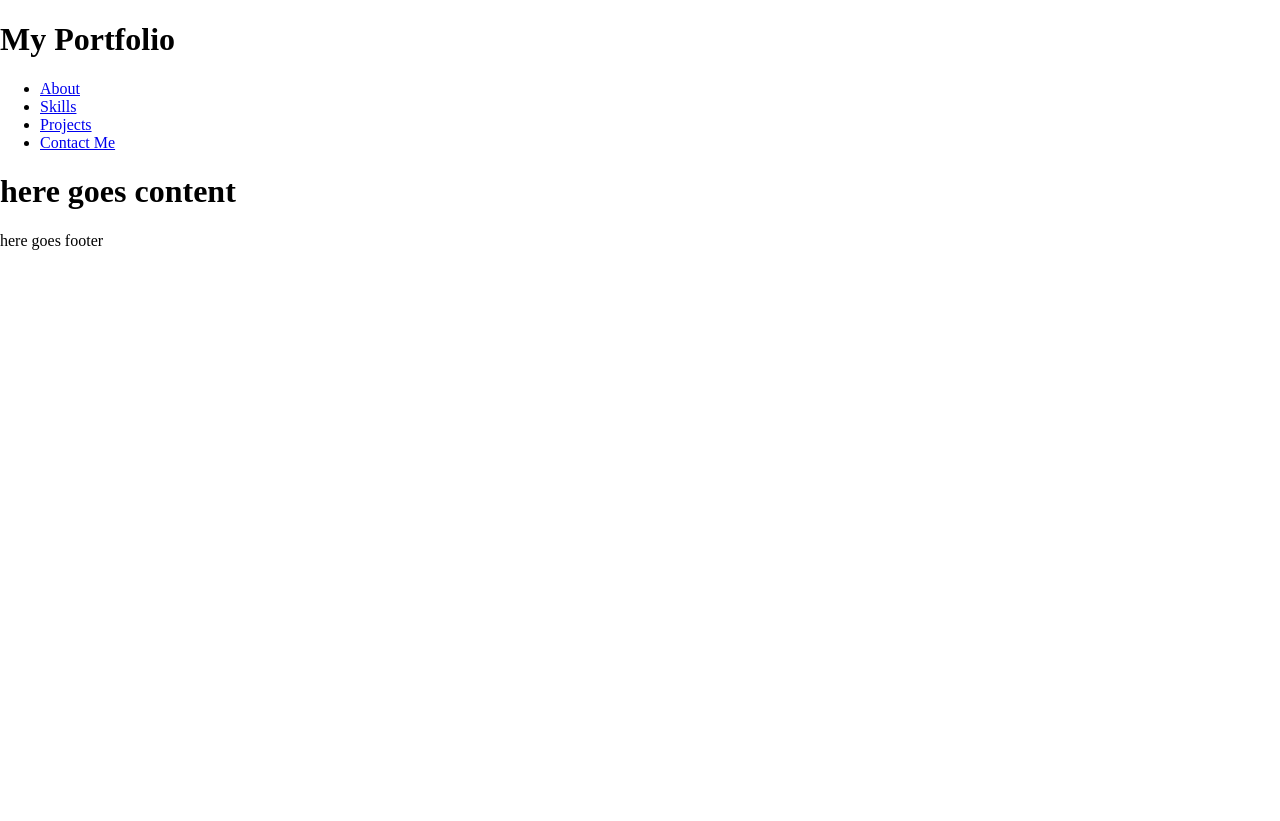
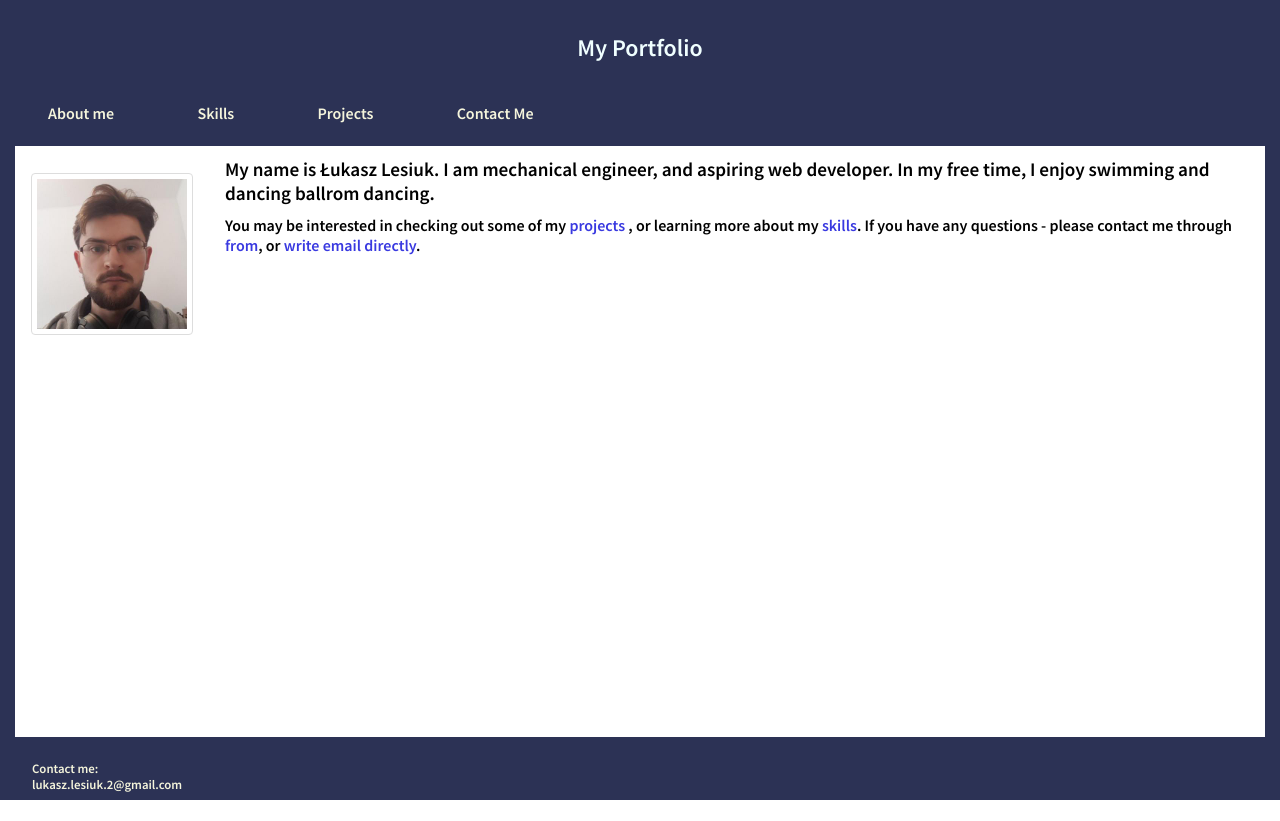
Before and after one commit to lukasz-lesiuk/HomePage, a plain HTML site: page index.html in a window 1280 px wide. After the commit the page ends 800 px from the top, so only its background shows below. Drawn offline with Linux system fonts and the light colour scheme.

Commit message:
created template, filled index page

```diff
--- /dev/null
+++ b/Archive/style.css
@@ -0,0 +1,65 @@
+*{
+    box-sizing: border-box;
+    margin: 0;
+    padding: 0;
+    /* background-color: #24252a; */
+    font-family: 'Source Sans Pro', sans-serif;
+}
+
+body {
+    height: 100%;
+}
+
+header{
+    background-color: rgb(1, 1, 68);
+    height: 100 vh;
+    background-size: cover;
+    background-position: center;
+    display: flex;
+    flex-flow: column;
+    height: 100%;
+}
+
+ul{
+    background-color: rgb(1, 1, 68);
+
+}
+
+ul li {
+    display: inline-block;
+}
+
+h1 {
+    font-size: 1.5rem;
+    font-weight: 500;
+    text-decoration: none;
+}
+
+.pageTitle {
+    color: beige;
+    padding: 2rem;
+}
+
+ul li a{
+    font-size: 1rem;
+    font-weight: 500;
+    text-decoration: none;
+    color: beige;
+    padding: 2rem;
+    /* border: 1p x solid beige; */
+}
+header {
+    display: flex;
+    justify-content: space-between;
+    align-items: center;
+    padding:30px 10%;
+}
+
+.content {
+    flex: 1 1 auto;
+    border: solid 1rem rgb(1, 1, 68);
+}
+
+footer {
+    flex: 0 1 40px;
+}
--- a/index.html
+++ b/index.html
@@ -4,29 +4,40 @@
     <meta charset="UTF-8">
     <title>Lukasz Lesiuk Portfolio</title>
     <meta name="viewport" content="width=device-width, initial-scale=1">
-    <link rel="stylesheet" href="testStyle.css">
+    <link rel="stylesheet" href="style.css">
     <link href="https://fonts.googleapis.com/css2?family=Source+Sans+Pro:wght@600&display=swap" rel="stylesheet">
 </head>
-<body>
-    <header>
-        <div class="main">
-            <h1 class="pageTitle">My Portfolio</h1>
-            <nav>
-                <ul class="nav_links">
-                    <li><a href="#">About</a></li>
-                    <li><a href="#">Skills</a></li>
-                    <li><a href="#">Projects</a></li>
-                    <li><a href="#">Contact Me</a></li>
-                </ul>
-            </nav>
+<div class="box">
+  <header class="row header">
+    <h1 class="pageTitle">My Portfolio</h1>
+    <nav>
+        <ul class="nav_links">
+            <li><a href="index.html">About me</a></li>
+            <li><a href="skills.html">Skills</a></li>
+            <li><a href="projects.html">Projects</a></li>
+            <li><a href="contact.html">Contact Me</a></li>
+        </ul>
+    </nav>
+    </header>
+  <div class="row content">
+    <div class="splitRow">
+        <div class="columnLeft">
+            <img src="resources/myPhoto.jpeg" alt="MyPhoto">
         </div>
-    </header>
-    <div class="content">
-        <h1> here goes content</h1>
+        <div class="columnRight">
+            <h1 class="textHeader">My name is Łukasz Lesiuk. I am mechanical engineer, and aspiring web developer.
+                In my free time, I enjoy swimming and dancing ballrom dancing.
+            </h1>
+            <h2 class="textSmaller">You may be interested in checking out some of my <a class="inTextLink" href="projects.html">projects</a> ,
+                    or learning more about my <a class="inTextLink" href="skills.html">skills</a>.
+                If you have any questions - please contact me through <a class="inTextLink" href="contact.html">from</a>, or <a class="inTextLink" href="mailto:lukasz.lesiuk.2@gmail.com">write email directly</a>.
+            </h2>
+        </div>
     </div>
-    <footer>
-        <hi> here goes footer</hi>
-    </footer>
-</body>
-
+  </div>
+  <div class="row footer">
+    <div class="contact">Contact me:</div>
+    <a class="mail" href="mailto:lukasz.lesiuk.2@gmail.com">lukasz.lesiuk.2@gmail.com</a>
+  </div>
+</div>
 </html>
--- a/style.css
+++ b/style.css
@@ -1,43 +1,67 @@
 *{
-    box-sizing: border-box;
     margin: 0;
     padding: 0;
-    /* background-color: #24252a; */
     font-family: 'Source Sans Pro', sans-serif;
 }
 
+html,
 body {
-    height: 100%;
+  height: 100%;
+  margin: 0;
 }
 
-header{
-    background-color: rgb(1, 1, 68);
-    height: 100 vh;
-    background-size: cover;
-    background-position: center;
-    display: flex;
-    flex-flow: column;
-    height: 100%;
+.box {
+  display: flex;
+  flex-flow: column;
+  height: 100%;
 }
 
-ul{
-    background-color: rgb(1, 1, 68);
+/* .box .row {
+  border: 15px solid rgb(1, 1, 68);
+} */
+
+.box .row.header {
+  flex: 0 1 auto;
+  /* The above is shorthand for:
+  flex-grow: 0,
+  flex-shrink: 1,
+  flex-basis: auto
+  */
+  background-color: rgb(44, 50, 85);
+}
+
+.pageTitle {
+    font-size: 1.5rem;
+    font-weight: 500;
+    text-decoration: none;
+    color: azure;
+    padding: 2rem;
+    display: flex;
+    justify-content: center;
+
+}
+
+.box .row.content {
+    flex: 1 1 auto;
+  /* border: 15px solid rgb(1, 1, 68); */
+    border: 15px solid rgb(44, 50, 85);
+}
+
+.box .row.footer {
+  flex: 0 1 3   rem;
+  background-color: rgb(44, 50, 85);
+  font-size: 0.8rem;
+  font-weight: 300;
+  text-decoration: none;
+  color: beige;
+  padding: 0.5rem 2rem 0.5rem 2rem;
 
 }
 
 ul li {
     display: inline-block;
-}
-
-h1 {
-    font-size: 1.5rem;
-    font-weight: 500;
-    text-decoration: none;
-}
-
-.pageTitle {
-    color: beige;
-    padding: 2rem;
+    padding-left: 1rem;
+    padding-left: 1rem;
 }
 
 ul li a{
@@ -45,21 +69,74 @@ ul li a{
     font-weight: 500;
     text-decoration: none;
     color: beige;
-    padding: 2rem;
+    padding: .5rem 2rem .5rem 2rem;
     /* border: 1p x solid beige; */
-}
-header {
-    display: flex;
-    justify-content: space-between;
-    align-items: center;
-    padding:30px 10%;
+    display: block; /* Change the display to block, for responsive reasons (see below) */
 }
 
-.content {
+/* Change color on hover/mouse-over */
+ul li a:hover {
+    background-color: #ddd; /* Grey background color */
+    color: black; /* Black text color */
+  }
+
+.columnLeft {
+    float: left;
+    width: 178px;
     flex: 1 1 auto;
-    border: solid 1rem rgb(1, 1, 68);
+    padding: 1rem;
 }
 
-footer {
-    flex: 0 1 40px;
+.columnRight {
+    float: rigth;
+    width: auto;
+    flex: 1 1 auto;
 }
+
+/* Clear floats after the columns */
+.splitRow:after {
+content: "";
+display: table;
+clear: both;
+}
+
+.textHeader {
+    font-size: 1.2rem;
+    /* box-sizing: inherit; */
+    margin: .67rem;
+    word-wrap: break-word;
+}
+
+.textSmaller {
+    font-size: 1rem;
+    /* box-sizing: inherit; */
+    margin: .67rem;
+    word-wrap: break-word;
+}
+
+.inTextLink {
+    color: rgb(57, 57, 224);
+    text-decoration: none;
+}
+
+.inTextLink:hover {
+    text-decoration: underline;
+}
+
+.mail {
+    color: beige;
+    text-decoration: none;
+}
+
+.mail:hover {
+    text-decoration: underline;
+    color: rgb(57, 57, 224);
+
+}
+
+img {
+    border: 1px solid #ddd;
+    border-radius: 4px;
+    padding: 5px;
+    width: 150px;
+  }
--- a/testStyle.css
+++ /dev/null
@@ -1,32 +0,0 @@
-html,
-body {
-  height: 100%;
-  margin: 0;
-}
-
-.box {
-  display: flex;
-  flex-flow: column;
-  height: 100%;
-}
-
-.box .row {
-  border: 1px dotted grey;
-}
-
-.box .row.header {
-  flex: 0 1 auto;
-  /* The above is shorthand for:
-  flex-grow: 0,
-  flex-shrink: 1,
-  flex-basis: auto
-  */
-}
-
-.box .row.content {
-  flex: 1 1 auto;
-}
-
-.box .row.footer {
-  flex: 0 1 40px;
-}
```
Also changed, not shown: Archive/index.html (added, +32 -0 lines), contact.html (renamed from test.html, +10 -8 lines), projects.html (added, +36 -0 lines), skills.html (added, +36 -0 lines), resources/myPhoto.jpeg (added).
